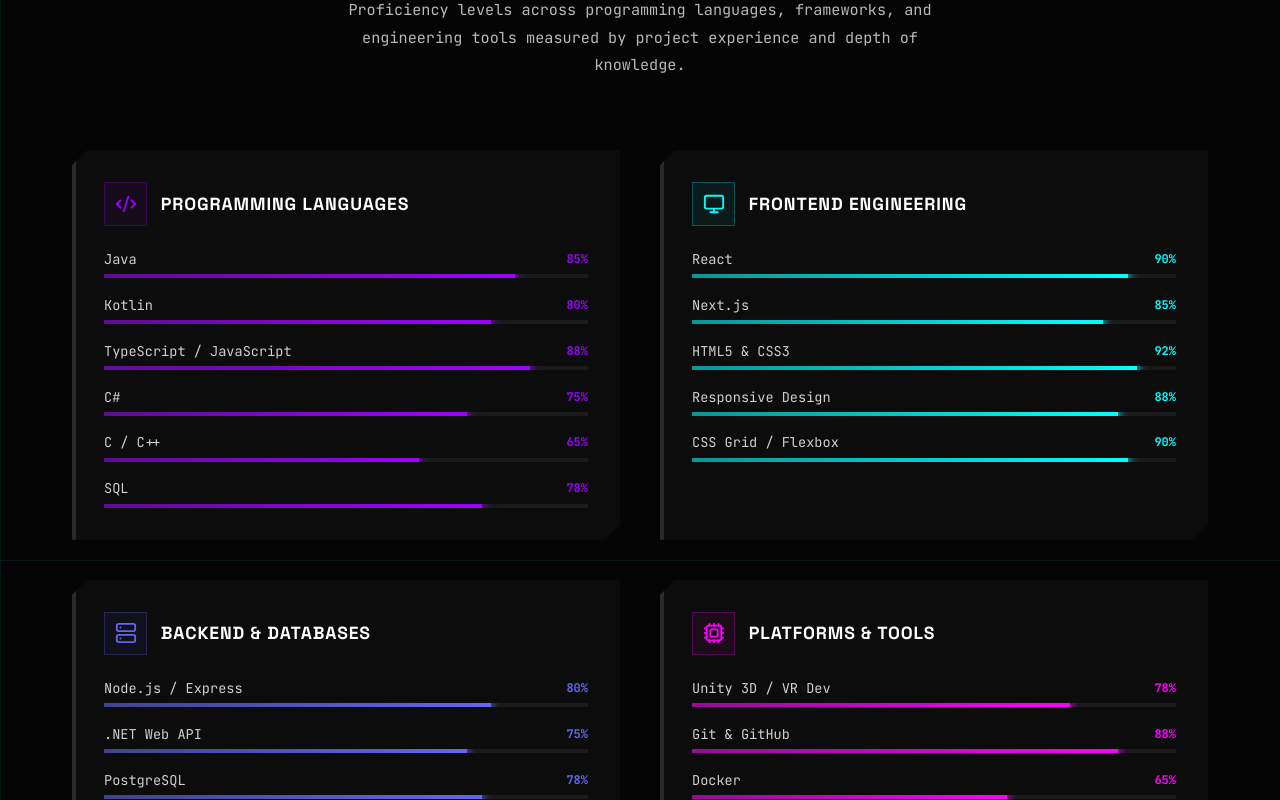
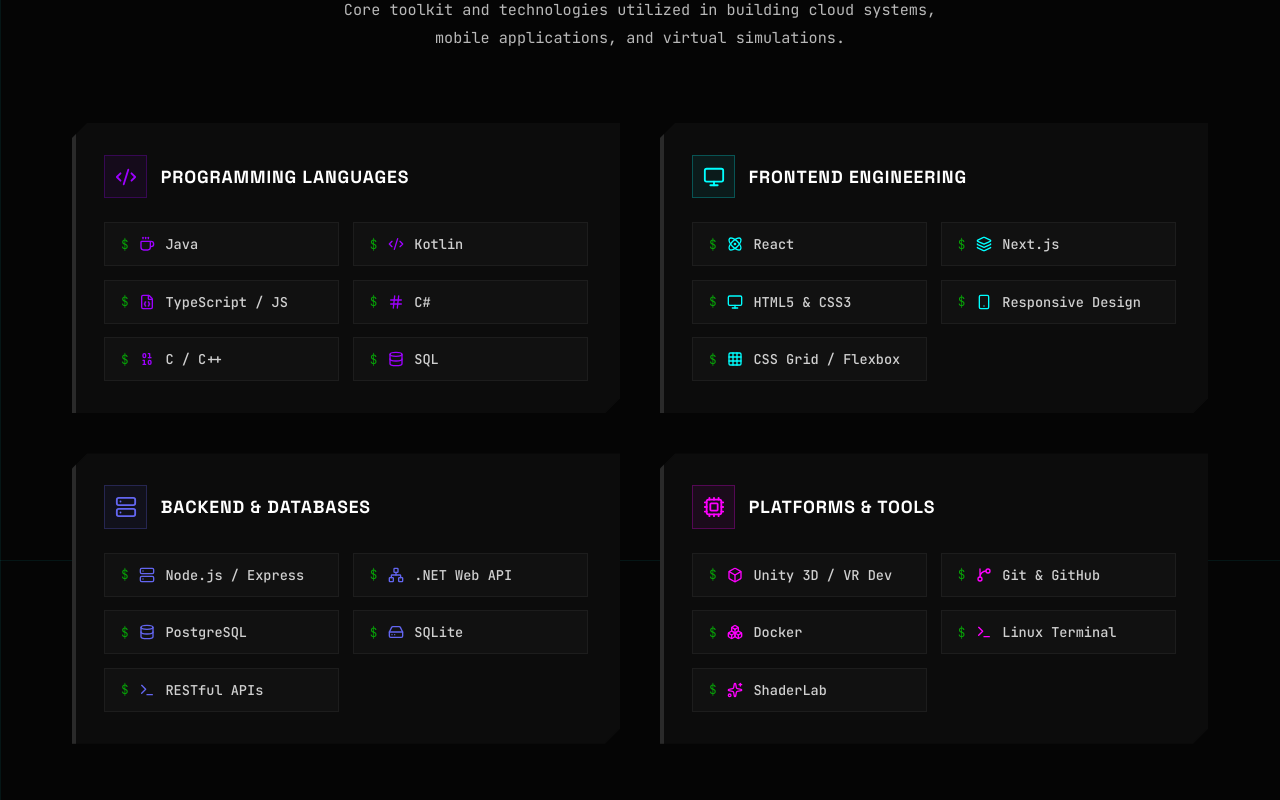
Before and after one commit to HelinduS/HelinduS.github.io, a Next.js app: page / in a window 1280 px wide. Shown: the part 3440-4240 px from the top of the page. Built offline with nearby package versions, Linux system fonts and the light colour scheme; no server answers.

Commit message:
feat: replace skill progress bars with an interactive neon tag grid system

```diff
--- a/src/app/globals.css
+++ b/src/app/globals.css
@@ -506,33 +506,18 @@
 .reveal-delay-4 { transition-delay: 0.4s; }
 
 /* ============================================
-   NEON PROGRESS BARS
+   NEON TERMINAL SKILL TAGS
    ============================================ */
-.skill-bar-container {
-  position: relative;
-  height: 4px;
-  background: rgba(255, 255, 255, 0.06);
-  overflow: hidden;
-  margin-top: 0.4rem;
+.skills-list-grid {
+  display: grid;
+  grid-template-columns: repeat(auto-fill, minmax(185px, 1fr));
+  gap: 0.85rem;
 }
 
-.skill-bar-fill {
-  height: 100%;
-  width: 0%;
-  transition: width 1.4s cubic-bezier(0.4, 0, 0.2, 1);
-  position: relative;
-}
-
-.skill-bar-fill::after {
-  content: '';
-  position: absolute;
-  right: -2px;
-  top: -3px;
-  width: 8px;
-  height: 10px;
-  background: inherit;
-  filter: blur(4px);
-  opacity: 0.9;
+@media (max-width: 480px) {
+  .skills-list-grid {
+    grid-template-columns: 1fr !important;
+  }
 }
 
 /* ============================================
--- a/src/components/Skills.tsx
+++ b/src/components/Skills.tsx
@@ -1,11 +1,16 @@
 "use client";
 
 import { useEffect, useRef, useState } from "react";
-import { Code2, Monitor, Layers, Cpu, Server } from "lucide-react";
+import {
+  Code2, Monitor, Layers, Cpu, Server,
+  Coffee, Binary, Database, Hash, FileJson,
+  Atom, Smartphone, Grid, Network, HardDrive,
+  Terminal, Box, GitBranch, Boxes, Sparkles
+} from "lucide-react";
 
 interface Skill {
   name: string;
-  level: number; // 0-100
+  icon: React.ComponentType<{ size?: number; style?: React.CSSProperties }>;
 }
 
 interface SkillCategory {
@@ -27,12 +32,12 @@
       barColor: "#9d00ff",
       glowColor: "rgba(157, 0, 255, 0.4)",
       skills: [
-        { name: "Java", level: 85 },
-        { name: "Kotlin", level: 80 },
-        { name: "TypeScript / JavaScript", level: 88 },
-        { name: "C#", level: 75 },
-        { name: "C / C++", level: 65 },
-        { name: "SQL", level: 78 },
+        { name: "Java", icon: Coffee },
+        { name: "Kotlin", icon: Code2 },
+        { name: "TypeScript / JS", icon: FileJson },
+        { name: "C#", icon: Hash },
+        { name: "C / C++", icon: Binary },
+        { name: "SQL", icon: Database },
       ],
     },
     {
@@ -41,11 +46,11 @@
       barColor: "#00ffff",
       glowColor: "rgba(0, 255, 255, 0.4)",
       skills: [
-        { name: "React", level: 90 },
-        { name: "Next.js", level: 85 },
-        { name: "HTML5 & CSS3", level: 92 },
-        { name: "Responsive Design", level: 88 },
-        { name: "CSS Grid / Flexbox", level: 90 },
+        { name: "React", icon: Atom },
+        { name: "Next.js", icon: Layers },
+        { name: "HTML5 & CSS3", icon: Monitor },
+        { name: "Responsive Design", icon: Smartphone },
+        { name: "CSS Grid / Flexbox", icon: Grid },
       ],
     },
     {
@@ -54,11 +59,11 @@
       barColor: "#6366f1",
       glowColor: "rgba(99, 102, 241, 0.4)",
       skills: [
-        { name: "Node.js / Express", level: 80 },
-        { name: ".NET Web API", level: 75 },
-        { name: "PostgreSQL", level: 78 },
-        { name: "SQLite", level: 82 },
-        { name: "RESTful APIs", level: 85 },
+        { name: "Node.js / Express", icon: Server },
+        { name: ".NET Web API", icon: Network },
+        { name: "PostgreSQL", icon: Database },
+        { name: "SQLite", icon: HardDrive },
+        { name: "RESTful APIs", icon: Terminal },
       ],
     },
     {
@@ -67,16 +72,16 @@
       barColor: "#ff00ff",
       glowColor: "rgba(255, 0, 255, 0.4)",
       skills: [
-        { name: "Unity 3D / VR Dev", level: 78 },
-        { name: "Git & GitHub", level: 88 },
-        { name: "Docker", level: 65 },
-        { name: "Linux Terminal", level: 80 },
-        { name: "ShaderLab", level: 60 },
+        { name: "Unity 3D / VR Dev", icon: Box },
+        { name: "Git & GitHub", icon: GitBranch },
+        { name: "Docker", icon: Boxes },
+        { name: "Linux Terminal", icon: Terminal },
+        { name: "ShaderLab", icon: Sparkles },
       ],
     },
   ];
 
-  // Trigger bar animations on scroll into view
+  // Trigger tag stagger animation on scroll into view
   useEffect(() => {
     const observer = new IntersectionObserver(
       ([entry]) => {
@@ -85,7 +90,7 @@
           observer.disconnect();
         }
       },
-      { threshold: 0.2 }
+      { threshold: 0.15 }
     );
     if (sectionRef.current) observer.observe(sectionRef.current);
     return () => observer.disconnect();
@@ -131,8 +136,8 @@
             Tech <span className="text-gradient">Arsenal</span>
           </h2>
           <p>
-            Proficiency levels across programming languages, frameworks, and engineering tools
-            measured by project experience and depth of knowledge.
+            Core toolkit and technologies utilized in building cloud systems,
+            mobile applications, and virtual simulations.
           </p>
         </div>
 
@@ -178,56 +183,60 @@
                 </h3>
               </div>
 
-              {/* Skills list with progress bars */}
-              <div style={{ display: "flex", flexDirection: "column", gap: "1.1rem" }}>
-                {category.skills.map((skill, sidx) => (
-                  <div key={sidx}>
+              {/* Skills grid of tags */}
+              <div className="skills-list-grid">
+                {category.skills.map((skill, sidx) => {
+                  const Icon = skill.icon;
+                  return (
                     <div
+                      key={sidx}
+                      className="skill-tag"
                       style={{
                         display: "flex",
-                        justifyContent: "space-between",
                         alignItems: "center",
-                        marginBottom: "0.35rem",
+                        gap: "0.65rem",
+                        padding: "0.75rem 1rem",
+                        background: "rgba(255, 255, 255, 0.02)",
+                        border: "1px solid rgba(255, 255, 255, 0.05)",
+                        fontFamily: "var(--font-mono)",
+                        fontSize: "0.85rem",
+                        transition: "all 0.35s cubic-bezier(0.16, 1, 0.3, 1)",
+                        opacity: animated ? 1 : 0,
+                        transform: animated ? "translateY(0)" : "translateY(12px)",
+                        transitionDelay: `${0.05 + sidx * 0.04}s`,
+                      }}
+                      onMouseEnter={(e) => {
+                        const el = e.currentTarget as HTMLDivElement;
+                        el.style.borderColor = category.barColor;
+                        el.style.background = `${category.barColor}08`;
+                        el.style.boxShadow = `0 0 15px -3px ${category.glowColor}`;
+                        el.style.transform = "translateY(-2px)";
+                      }}
+                      onMouseLeave={(e) => {
+                        const el = e.currentTarget as HTMLDivElement;
+                        el.style.borderColor = "rgba(255, 255, 255, 0.05)";
+                        el.style.background = "rgba(255, 255, 255, 0.02)";
+                        el.style.boxShadow = "none";
+                        el.style.transform = "translateY(0)";
                       }}
                     >
                       <span
                         style={{
-                          fontSize: "0.85rem",
-                          fontFamily: "var(--font-mono)",
-                          color: "#d0d0d0",
+                          color: "var(--accent-green)",
+                          fontSize: "0.8rem",
+                          opacity: 0.6,
+                          userSelect: "none",
                         }}
                       >
+                        $
+                      </span>
+                      <Icon size={16} style={{ color: category.barColor, flexShrink: 0 }} />
+                      <span style={{ color: "#d0d0d0", fontWeight: 500 }}>
                         {skill.name}
                       </span>
-                      <span
-                        style={{
-                          fontSize: "0.75rem",
-                          fontFamily: "var(--font-mono)",
-                          color: category.barColor,
-                          fontWeight: 700,
-                          opacity: animated ? 1 : 0,
-                          transition: "opacity 0.5s ease",
-                          transitionDelay: `${0.3 + sidx * 0.1}s`,
-                        }}
-                      >
-                        {skill.level}%
-                      </span>
                     </div>
-                    <div className="skill-bar-container">
-                      <div
-                        className="skill-bar-fill"
-                        style={{
-                          width: animated ? `${skill.level}%` : "0%",
-                          background: `linear-gradient(90deg, ${category.barColor}88, ${category.barColor})`,
-                          boxShadow: animated
-                            ? `0 0 10px ${category.glowColor}, 0 0 20px ${category.glowColor}`
-                            : "none",
-                          transitionDelay: `${0.1 + sidx * 0.08}s`,
-                        }}
-                      />
-                    </div>
-                  </div>
-                ))}
+                  );
+                })}
               </div>
             </div>
           ))}
```
